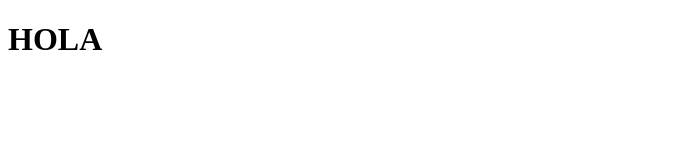
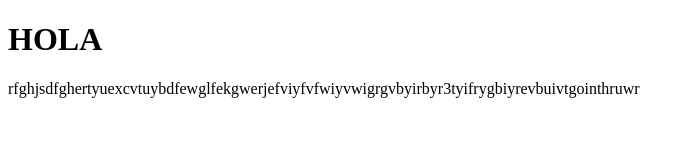
Before and after one commit to Juarika/Pry, a plain HTML site: page index.html in a window 1280 px wide. Shown: the whole page, without its empty margins (0-695 px from the left). Drawn offline with Linux system fonts and the light colour scheme.

Commit message:
Ajuste nuevo

```diff
--- a/index.html
+++ b/index.html
@@ -8,5 +8,6 @@
 </head>
 <body>
     <h1>HOLA</h1>
+    <p>rfghjsdfghertyuexcvtuybdfewglfekgwerjefviyfvfwiyvwigrgvbyirbyr3tyifrygbiyrevbuivtgointhruwr</p>
 </body>
 </html>
```
